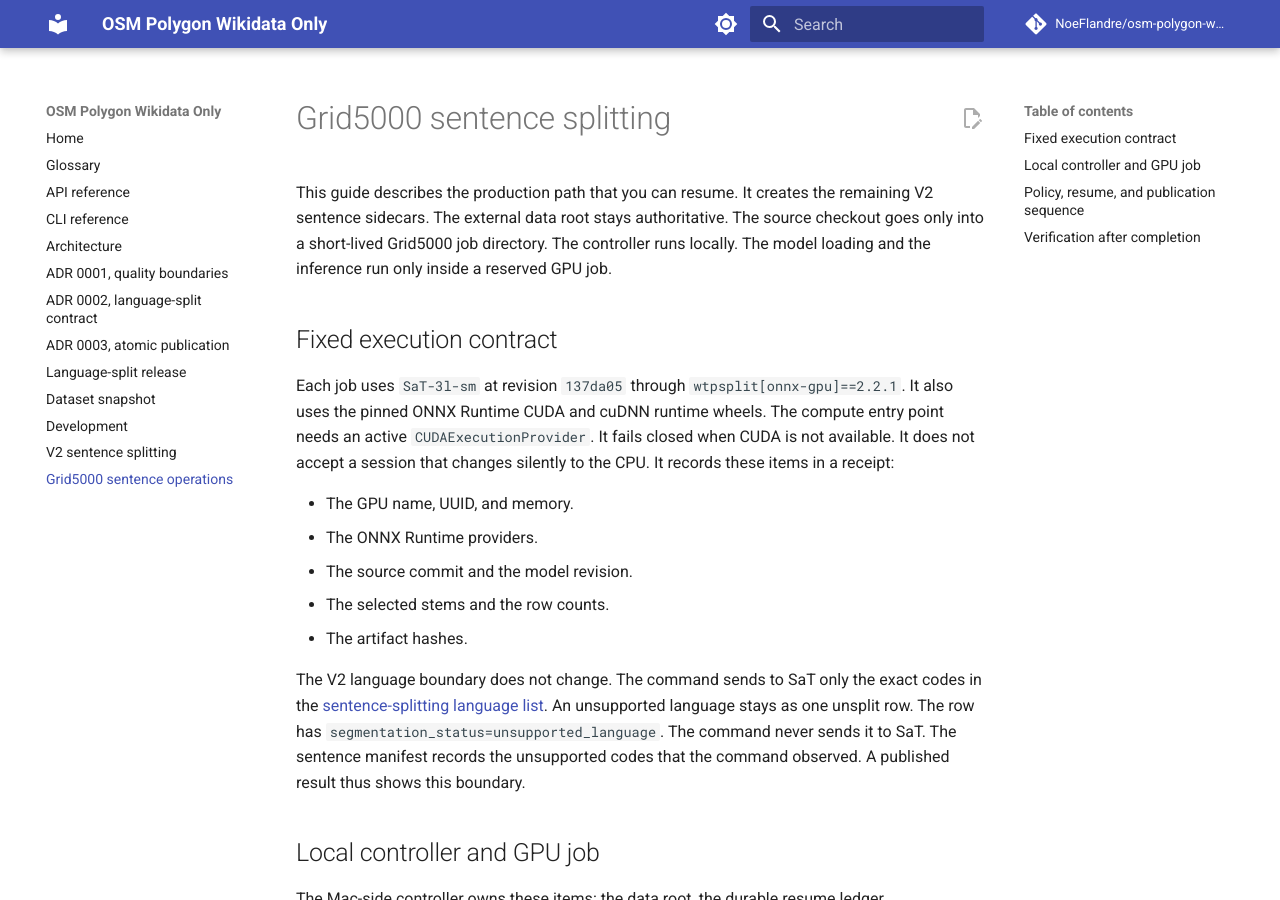
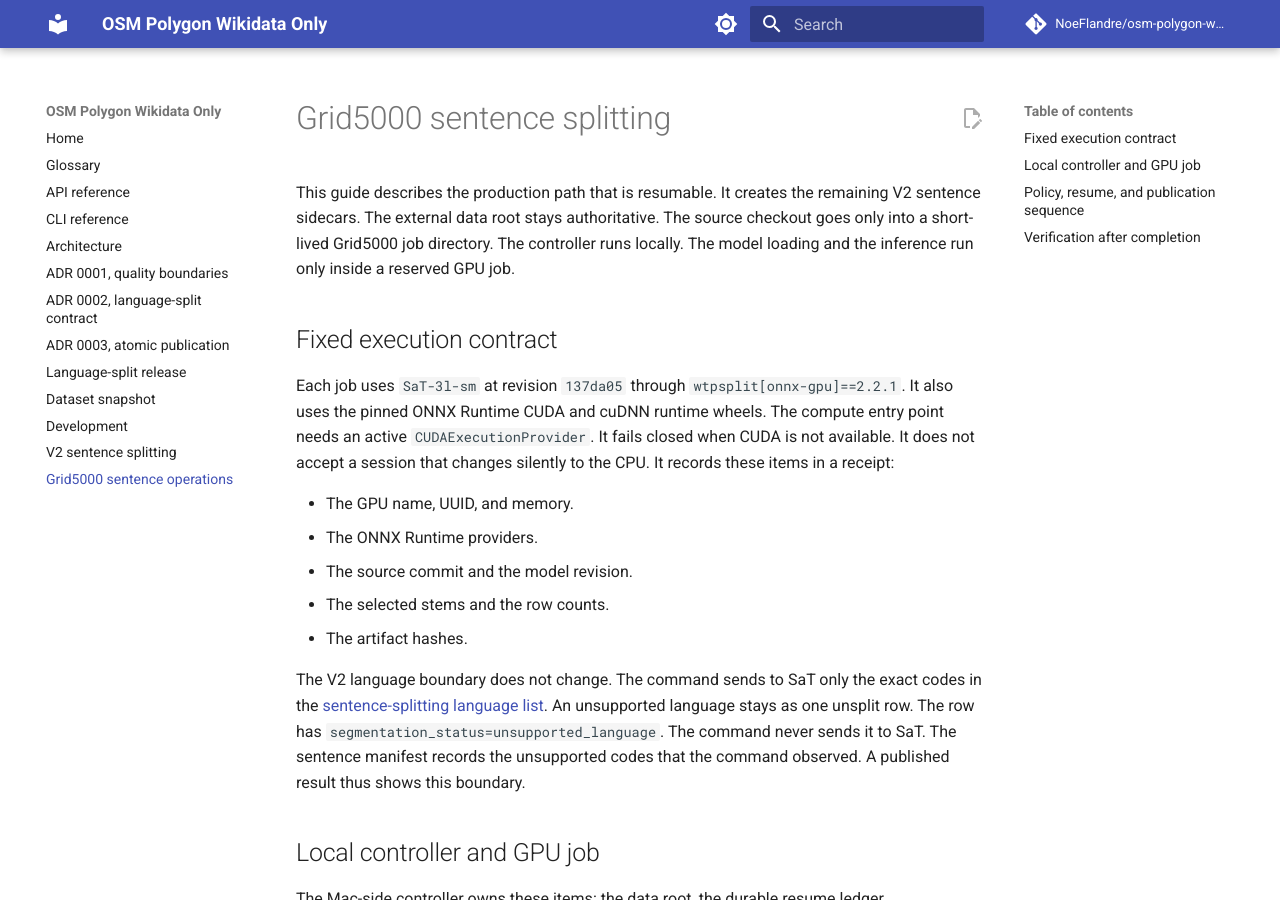
Before and after one commit to NoeFlandre/osm-polygon-wikidata-only, an MkDocs documentation site: the page built from docs/grid5000-sentence-splitting.md, in a window 1280 px wide and 900 px high. Built offline with MkDocs 1.6.1 and Material for MkDocs 9.7.7, drawn with Linux system fonts in a browser that asks for light colours; comment, search, counter and statistics services are not loaded; some of the changed text lies outside the part shown.

Commit message:
docs: restore required phrases in Grid5000 guide
Co-Authored-By: Claude Sonnet 5.5 <noreply@anthropic.com>
Claude-Session: https://claude.ai/code/session_012hTfGDKATWSHAuPsTwiCKA

```diff
--- a/docs/grid5000-sentence-splitting.md
+++ b/docs/grid5000-sentence-splitting.md
@@ -1,6 +1,6 @@
 # Grid5000 sentence splitting
 
-This guide describes the production path that you can resume. It creates the remaining V2 sentence sidecars. The external data root stays authoritative. The source checkout goes only into a short-lived Grid5000 job directory. The controller runs locally. The model loading and the inference run only inside a reserved GPU job.
+This guide describes the production path that is resumable. It creates the remaining V2 sentence sidecars. The external data root stays authoritative. The source checkout goes only into a short-lived Grid5000 job directory. The controller runs locally. The model loading and the inference run only inside a reserved GPU job.
 
 ## Fixed execution contract
 
```
Also changed, not shown: other parts of docs/grid5000-sentence-splitting.md (+1 -1 lines).
